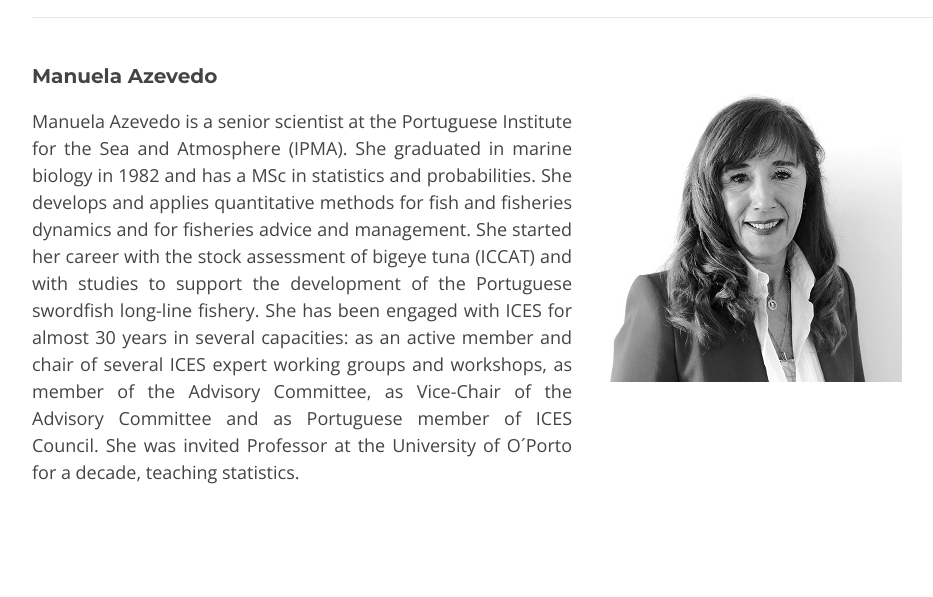
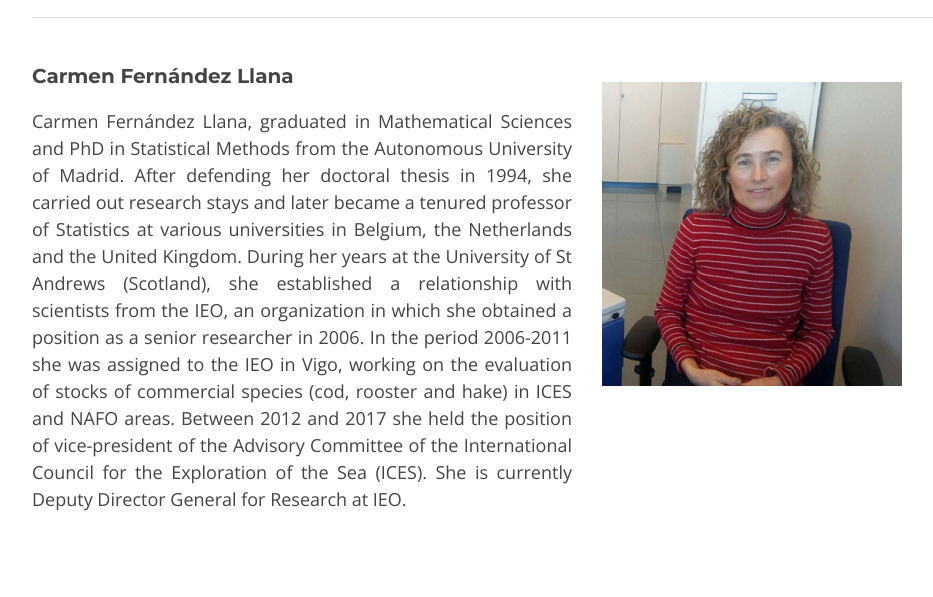
Before and after one commit to MERVEX-group/SIMERPE, a plain HTML site: page proof/ps.html in a window 1280 px wide. Shown: the part 126-723 px from the top of the page, without its empty margins (53-986 px from the left). Drawn offline with nearby package versions, Linux system fonts and the light colour scheme.

Commit message:
plenary speaker

```diff
--- a/proof/ps.html
+++ b/proof/ps.html
@@ -52,7 +52,22 @@
 
  <hr>
 
+<div class="row">
+ <div class="col-lg-6 col-md-6 col-sm-12 col-xs-12">
+ <p  align="justify">
+ <h5><b>Carmen Fernández Llana</b></h5>
+<p style="font-size:18px;" align="justify"> Carmen Fernández Llana, graduated in Mathematical Sciences and PhD in Statistical Methods from the Autonomous University of Madrid. After defending her doctoral thesis in 1994, she carried out research stays and later became a tenured professor of Statistics at various universities in Belgium, the Netherlands and the United Kingdom. During her years at the University of St Andrews (Scotland), she established a relationship with scientists from the IEO, an organization in which she obtained a position as a senior researcher in 2006. In the period 2006-2011 she was assigned to the IEO in Vigo, working on the evaluation of stocks of commercial species (cod, rooster and hake) in ICES and NAFO areas. Between 2012 and 2017 she held the position of vice-president of the Advisory Committee of the International Council for the Exploration of the Sea (ICES). She is currently Deputy Director General for Research at IEO.</p>
+  </div>
+ <div class="col-lg-6 col-md-6 col-sm-12 col-xs-12">
+  </br>
+</br>
+   <img src="img/carmen.png" alt="" style="max-width:100%;width:auto;height:auto;">
+  </div>
+</div>
 
+
+</br>
+</br>
 
 <div class="row">
  <div class="col-lg-6 col-md-6 col-sm-12 col-xs-12">
```
Also changed, not shown: proof/img/carmen.png (added).
